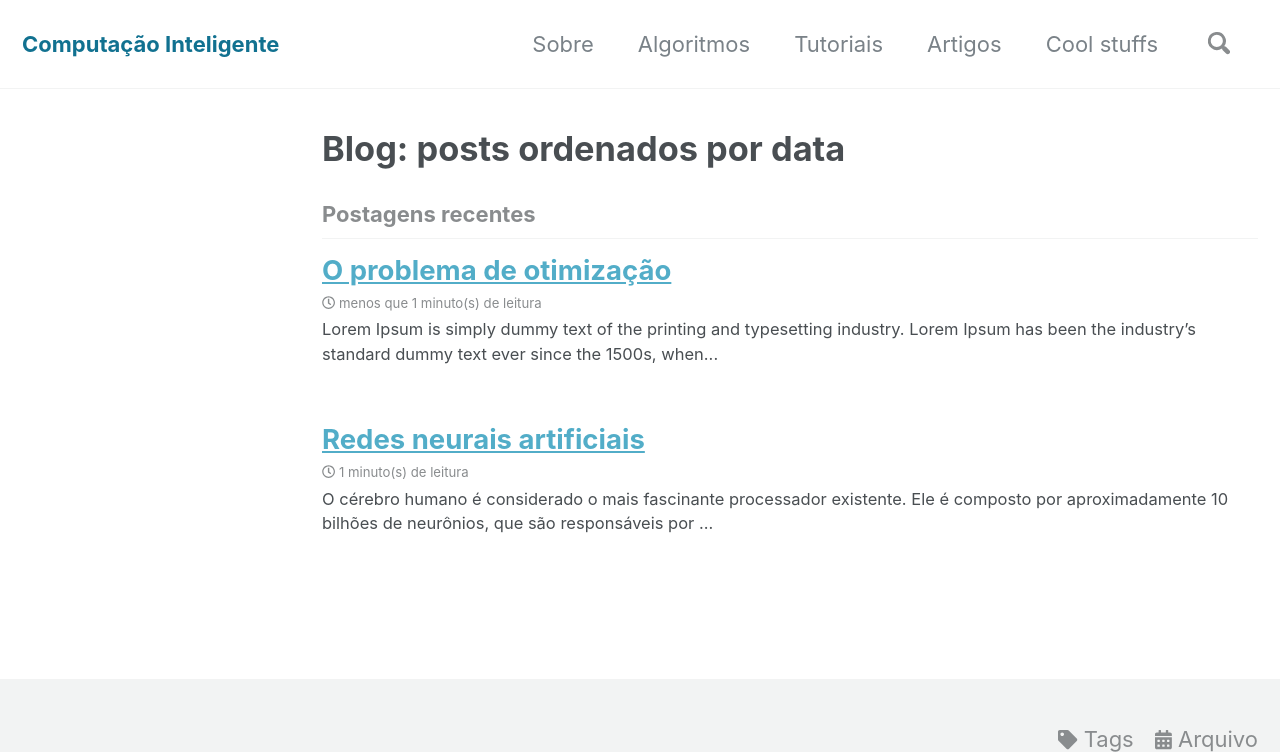
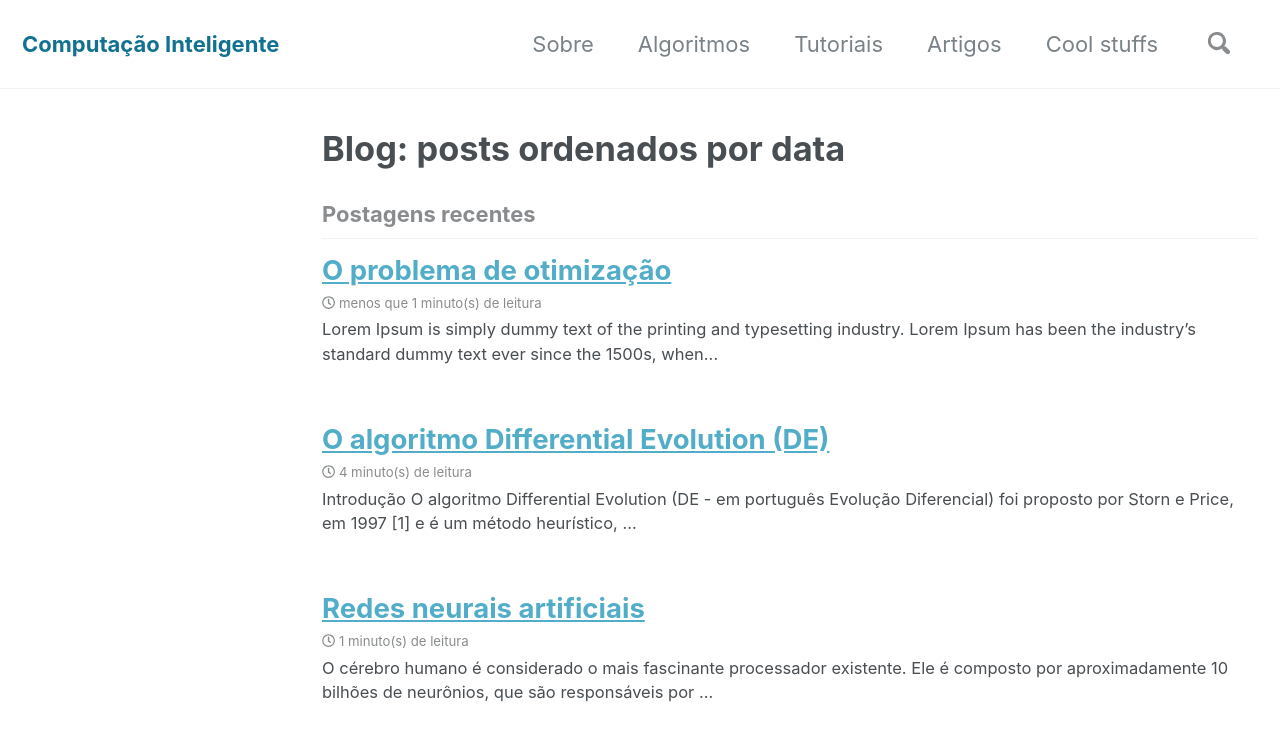
Before and after one commit to compintel/compintel.github.io, a Jekyll site: the page built from blog/index.html, in a window 1280 px wide, cut to the strip 0-752 px from the top of the page. Built offline with Jekyll 4.4.1, drawn with Linux system fonts in a browser that asks for light colours; cached includes are drawn as plain includes; nearby versions of some CDN libraries; the list of posts is cut into pages by our own code; some of the changed lines change nothing that is shown.

Commit message:
escrevendo DE

```diff
--- a/_includes/head/custom.html
+++ b/_includes/head/custom.html
@@ -2,6 +2,6 @@
 
 <!-- insert favicons. use https://realfavicongenerator.net/ -->
 
-<link rel="icon" type="image/x-icon" href="assets/img/site-icon/icon.png">
+<link rel="icon" type="image/x-icon" href="{{ site.url }}{{ site.baseurl }}/assets/img/site-icon/icon.png">
 
 <!-- end custom head snippets -->
--- /dev/null
+++ b/_posts/2015-07-07-o-algoritmo-evolucao-diferencial.md
@@ -0,0 +1,78 @@
+---
+latexEquation: true
+title: "O algoritmo Differential Evolution (DE)"
+categories:
+  - Algoritmos
+tags:
+  - otimização
+  - inteligência computacional
+  - DE
+  - Diffential evolution
+---
+
+## Introdução
+O algoritmo **Differential Evolution** (DE - em português Evolução Diferencial) foi proposto por *Storn e Price, em 1997* [1] e é um método heurístico, que não usa derivadas, e visa solucionar problemas de otimização contínua.
+
+Desde de sua criação, o DE se apresenta como um simples, mas poderoso algoritmo de otimização numérica para busca da solução ótima global, sendo aplicado com sucesso na solução de vários problemas de otimização difícil. Segundo *Cheng e Hwang* [2], o DE, possui como principais características:
+ * É um algoritmo de busca estocástica, originado dos mecanismos de seleção natural;
+ * O algoritmo é simples e de fácil entendimento,com poucos parâmetros de controle para conduzir à otimização;
+ * É eficaz para solucionar problemas de otimização com função objetivo descontínua, pois não necessita de informações sobre derivadas da mesma;
+ * Manipula uma população de soluções que utiliza diferentes regiões no espaço de busca, tornando o algoritmo robusto a mínimos locais;
+ * É eficaz mesmo trabalhando com uma população pequena;
+ * Permite as variáveis serem otimizadas como números reais, sem processamento extra;
+
+## Conceitos básicos
+### População
+O primeiro conceito do DE, assim como o de outros algoritmos evolutivos, é o de **população**. Uma população é composta por `N` indivíduos, também chamados de vetores, cobrindo todo espaço de busca, para um problema com `n` variáveis de projeto, ou seja, a dimensão de cada vetor. De maneira geral, a população será simplesmente uma matriz `N x n`, na qual cada linha da matriz representa um indivíduo da população. Um exemplo de uma população com 3 indivíduos de dimensão 5 é descrito na matriz abaixo:
+
+$$
+  populacao =
+  \begin{bmatrix}
+    1.0 & 2.6 & 3.7 & 3.1 & 7.7\\
+    4.4 & 6.2 & 7.4 & 8.8 & 5.1 \\
+    3.2 & 8.3 & 9.1 & 7.7 & 6.1 \\
+
+  \end{bmatrix}
+$$
+
+Normalmente, a população é criada por uma distribuição de probabilidade uniforme. Caso exista informações prévias sobre o problema, a inicialização pode ser diferente, vai variar para cada caso.
+
+Uma vez criada a população, a mesma é submetida a ação de operadores evolutivos, ou seja, o DE começa a atuar de fato. É importante ressaltar que o número de indivíduos é fixado durante todo o processo de otimização. Portanto, dado uma população, os três operadores a serem executados são: **mutação**, **cruzamento** e **seleção**. Essas três operações serão repetidas até que um critério de parada seja alcançado. Esse critério pode ser convergência da população, um erro mínimo atingido ou um valor pré-definido de iterações. Observe que a ideia é similar a um algoritmo genético! Sendo assim, os operadores do DE se baseiam no princípio da evolução natural cujos os principais objetivos são:
+- Manter a diversidade da população;
+- Evitar convergências prematuras;
+- Obter a melhor solução para o problema;
+
+Obviamente o algoritmo não garante o ótimo, mas sim soluções muito próximas deles, dependendo do problema, é claro.
+
+## Operações do DE
+A seguir são descritos detalhadamente cada uma das operações do algoritmo.
+
+### Mutação
+
+Na operação de mutação são escolhidos, de maneira aleatória, três indivíduos distintos dentre todos os `N` que compões a da população inicial. Para facilitar a compreensão, vamos nomear cada um deles. A população inicial será $pop_O$ (de população original) e seus indivíduos escolhidos aleatoriamente serão:  $X_\alpha, X_\beta$ e $X_\gamma$.
+
+O indivíduo  $X_\alpha$ sofre uma pertubação resultante da diferença vetorial entre $X_\beta$ e $X_\gamma$. Essa diferenção é multiplica por um fator $F$ conhecido como *fator de mutação*. Esse operador gera uma nova população de indivíduos mutados, que vamos chamar de $pop_M$ (de população mutada). Tudo isso é resumido na seguinte expressão:
+
+$$ popMut = X_\alpha + F X_\beta - X_\gamma $$
+
+Na qual, $\alpha, \beta, \gamma \in (1 , 2 , ..N)$  e $\alpha \neq \beta \neq \gamma$. Vale ressaltar que para garantir as diferenças entre os indivíduos selecionados aleatoriamente, a população deverá ser igual ou superior a 4 indivíduos. Além disso, o fator de mutação $F$, que controla a amplitude da diferença vetorial, deve está no intervalo entre 0.5 e 1 [1]. A Figura 1 ilustra a operação de mutação:
+
+
+<figure style="width: 350px; height: 500px;" class="align-center">
+
+  <img src="{{ site.url }}{{ site.baseurl }}/assets/img/posts/DE/mutacao.jpg" alt="">
+
+  <figcaption>
+    Figura 1: Ilustração da operação de mutação
+  </figcaption>
+
+</figure>
+
+Portanto, em resumo, a mutação gera uma nova população, que chamamos de $pop_M$ a, a partir da população originar $pop_O$
+
+### Cruzamento
+Com intuito de aumentar a diversidade da população, *Storn e Price* [1] introduziram o operador de cruzamento. Essa operação é usada para gerar um novo indivíduo advindo de um cruzamento entre indivíduos da população original e da população mutada. Para melhor compreensão imagine você e seus pais. Você é um indivíduo que surgiu através do cruzamento dos genes de seu pai e de sua mãe. A ideia é parecida aqui.
+
+Ao fim dessa operação, todos os indivíduos cruzados formarão uma nova população que chamaremos de $pop_C$ (de população de cruzamento) de mesmo tamanho e dimensão das populações obtidas anteriormente.
+
+Para ficar bem didático e fácil de compreender, imagine o primeiro indivíduo da população $pop_C$, vamos chamá-lo de $I_c$. Ele vai ser composto pelo cruzamento, de um indivíduo da $pop_O$, $I_o$, e outro indivíduo da $pop_M$, $I_m$, ambos selecionados de maneira aleatória. Esses indivíduos possuem dimensão `n` (lembre-se da matriz que discutimos no início do post, na qual cada linha é um novo indivíduo, ou seja, um vetor `[1,n]`) e vamos chamar cada uma dessas `n` posições de genes. Por exemplo, se o individuo é um vetor de dimensão 5, `v = [1 2 3 4 5]`, ele possui 5 genes, um pra cada posição de v, entendido?
```
Also changed, not shown: assets/img/posts/DE/crossover.jpg (added), assets/img/posts/DE/fluxo.png (added), assets/img/posts/DE/mutacao.jpg (added), 1 other file.
